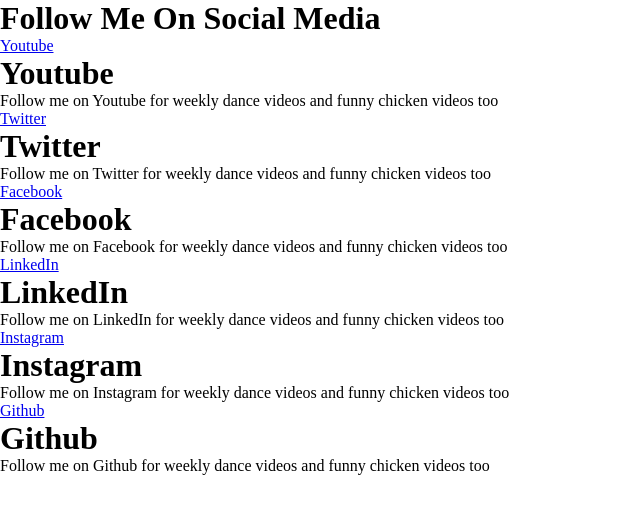
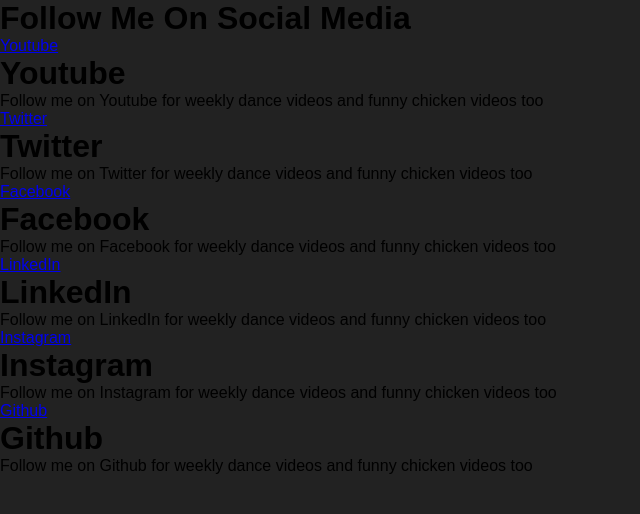
Before and after one commit to viclotana/Squeeze-box, a plain HTML site: page index.html in a window 1280 px wide. Shown: the whole page, without its empty margins (0-640 px from the left). Drawn offline with Linux system fonts and the light colour scheme; a script that the page names is missing.

Commit message:
formats adding

```diff
--- a/main.css
+++ b/main.css
@@ -3,3 +3,14 @@
     padding: 0;
     border: 0;
 }
+
+body {
+    background-color: #222;
+    font-family: Arial, Helvetica, sans-serif;
+}
+
+@font-face {
+    font-family: 'Genericons';
+    src: url('fonts/genericons-regular-webfont.woff')format('woff'),
+    url('fonts/genericons-regular-webfont.eot')format('eot')
+}
```
